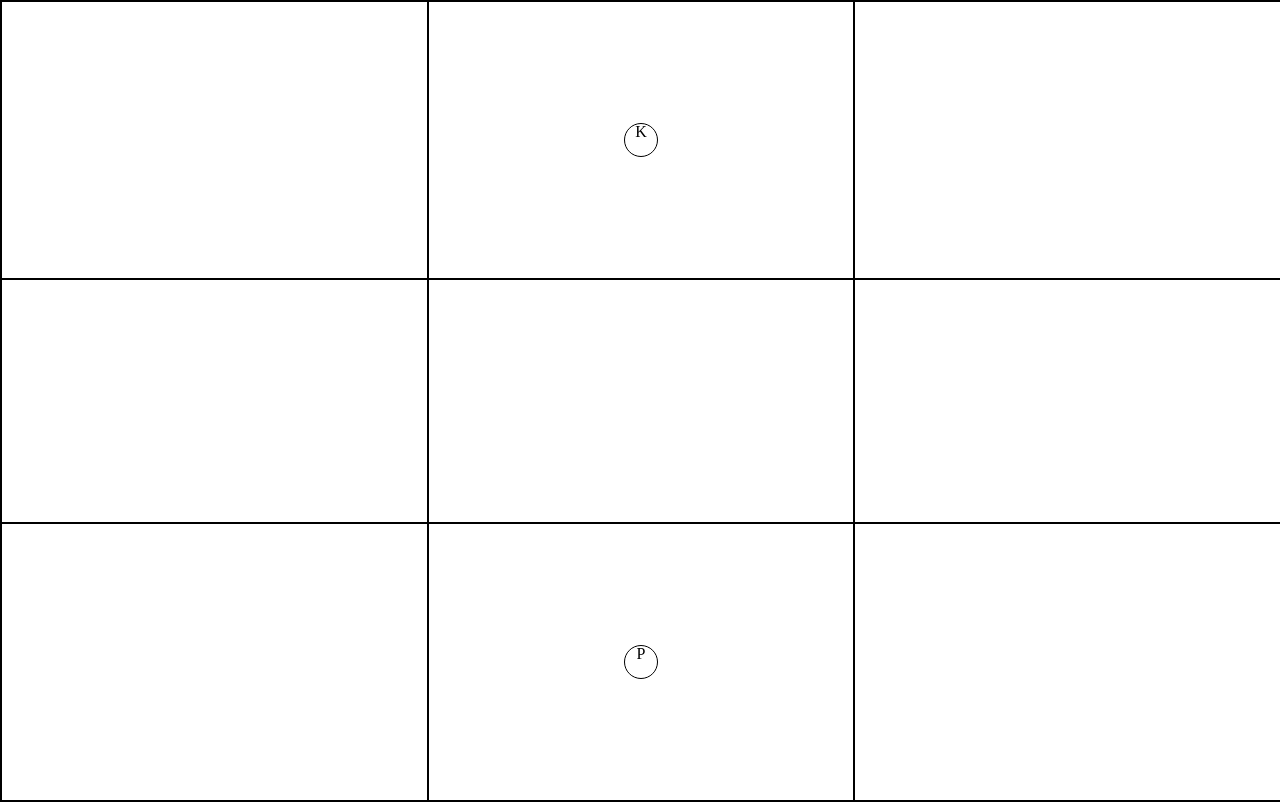
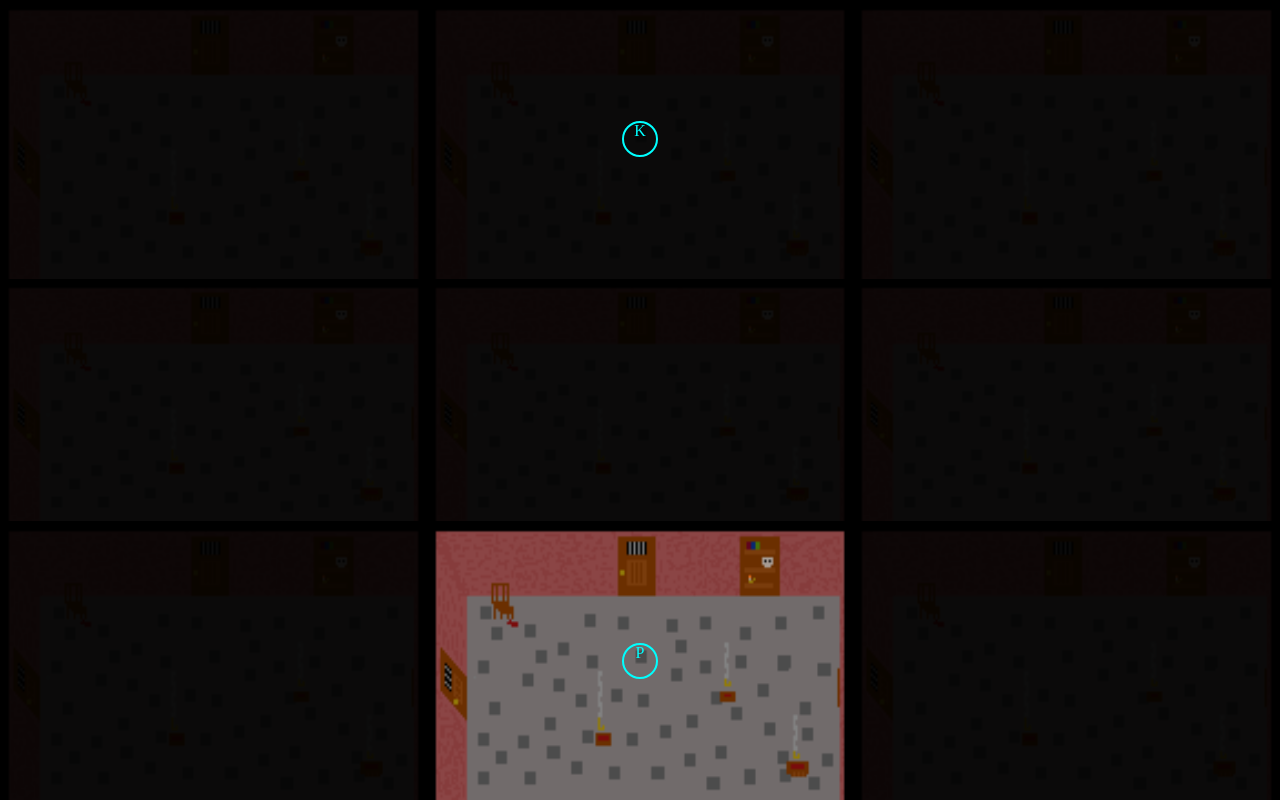
Before and after one commit to TJDRZ/hellhouse, a plain HTML site: page index.html in a window 1280 px wide. Both pictures are taken after a click on the element 214 px from the left and 140 px from the top of the page. Drawn offline with Linux system fonts and the light colour scheme.

Commit message:
Room background image and active room concept applied

```diff
--- a/index.js
+++ b/index.js
@@ -24,8 +24,10 @@ function createHouse() {
             grid[x].push(y);
             if (room.classList.contains("r01"))
                 room.append(killer);
-            if (room.classList.contains("r21"))
+            if (room.classList.contains("r21")) {
                 room.append(player);
+                room.classList.add("active-room");
+            }
         }
     }
 }
@@ -35,14 +37,16 @@ function deleteHouse() {
     }
 }
 function movePlayer(x, y, room) {
-    var _a;
+    var _a, _b;
     if ((playerPosition[0] === x &&
         (playerPosition[1] === y + 1 || playerPosition[1] === y - 1)) ||
         (playerPosition[1] === y &&
             (playerPosition[0] === x + 1 || playerPosition[0] === x - 1))) {
         playerPosition = [x, y];
-        (_a = player.parentElement) === null || _a === void 0 ? void 0 : _a.removeChild(player);
+        (_a = player.parentElement) === null || _a === void 0 ? void 0 : _a.classList.remove("active-room");
+        (_b = player.parentElement) === null || _b === void 0 ? void 0 : _b.removeChild(player);
         room.appendChild(player);
+        room.classList.add("active-room");
         moveKiller();
         gameCheck();
     }
--- a/styles.css
+++ b/styles.css
@@ -1,7 +1,6 @@
 div {
   display: flex;
   justify-content: center;
-  border: solid black 1px;
 }
 
 #house {
@@ -12,7 +11,13 @@ div {
 
 .room {
   flex-basis: 33.33%;
-  box-sizing: border-box;
+  background-image: url("./hellhouse-room.png");
+  background-size: 100% 100%;
+  box-shadow: inset 0 0 0 1000px rgba(0,0,0,.9);
+}
+
+.active-room {
+  box-shadow: none;
 }
 
 #killer,
@@ -20,5 +25,7 @@ div {
   align-self: center;
   width: 2rem;
   height: 2rem;
+  color: aqua;
+  border: solid aqua 2px;
   border-radius: 50%;
 }
```
Also changed, not shown: hellhouse-room.png (added).
